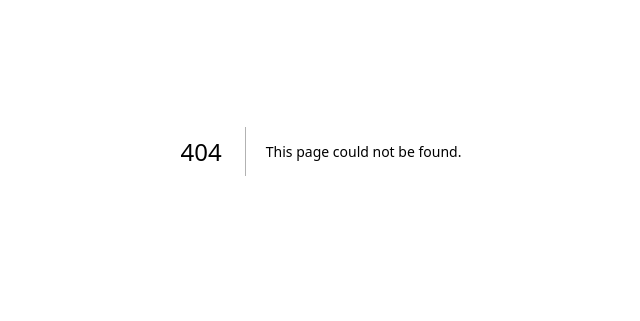
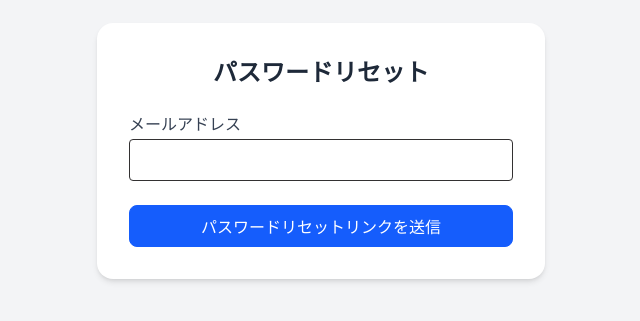
Before and after one commit to stra24/e-learning-management-system-frontend, a Next.js app: page /password in a window 1280 px wide. Before the commit this address had no page. Shown: the part 249-570 px from the top of the page, without its empty margins (319-959 px from the left). Built offline with nearby package versions, Linux system fonts and the light colour scheme.

Commit message:
パスワードリセット画面を実装。

```diff
--- /dev/null
+++ b/src/app/components/PasswordResetForm.tsx
@@ -0,0 +1,59 @@
+'use client';
+
+import { useState } from 'react';
+
+export default function PasswordResetForm() {
+  const [email, setEmail] = useState('');
+  const [message, setMessage] = useState('');
+  const [error, setError] = useState('');
+
+  const handleSubmit = (e: React.FormEvent) => {
+    e.preventDefault();
+
+    if (!email) {
+      setError('メールアドレスを入力してください。');
+      return;
+    }
+
+    setError('');
+    setMessage('パスワードリセットリンクを送信しました。');
+
+    // 実際にはここでAPIなどにリクエストを送信
+    console.log('リセットリンク送信', email);
+  };
+
+  return (
+    <div className="flex justify-center items-center min-h-screen bg-gray-100">
+      <form
+        onSubmit={handleSubmit}
+        className="bg-white p-8 rounded-2xl shadow-md w-full max-w-md"
+      >
+        <h2 className="text-2xl font-bold mb-6 text-center text-gray-800">パスワードリセット</h2>
+
+        {error && <div className="text-red-500 text-sm mb-4">{error}</div>}
+        {message && <div className="text-green-600 text-sm mb-4">{message}</div>}
+
+        <div className="mb-6">
+          <label htmlFor="email" className="block text-gray-700 mb-1">
+            メールアドレス
+          </label>
+          <input
+            type="email"
+            id="email"
+            className="w-full px-4 py-2 border rounded-sm focus:outline-none focus:ring-2 focus:ring-orange-400"
+            value={email}
+            onChange={(e) => setEmail(e.target.value)}
+            required
+          />
+        </div>
+
+        <button
+          type="submit"
+          className="w-full bg-blue-600 text-white border border-blue-600 py-2 rounded-lg hover:bg-blue-900 transition"
+        >
+          パスワードリセットリンクを送信
+        </button>
+      </form>
+    </div>
+  );
+}
--- /dev/null
+++ b/src/app/password/page.tsx
@@ -0,0 +1,5 @@
+import PasswordResetForm from '@/app/components/PasswordResetForm';
+
+export default function PasswordResetPage() {
+  return <PasswordResetForm />;
+}
```
